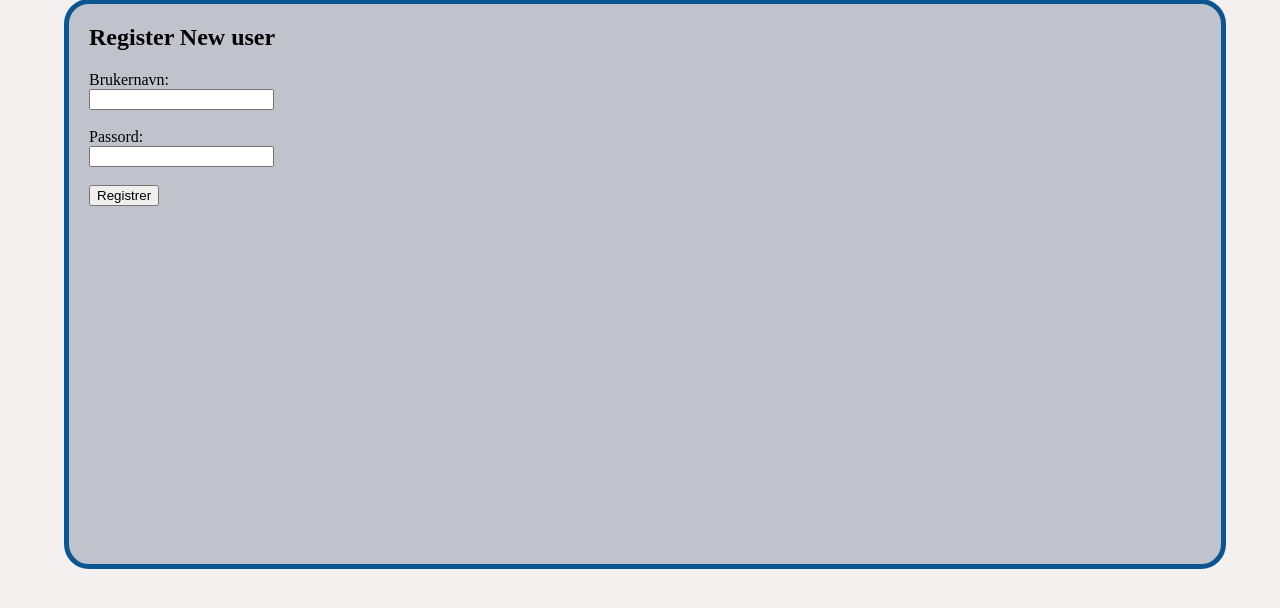
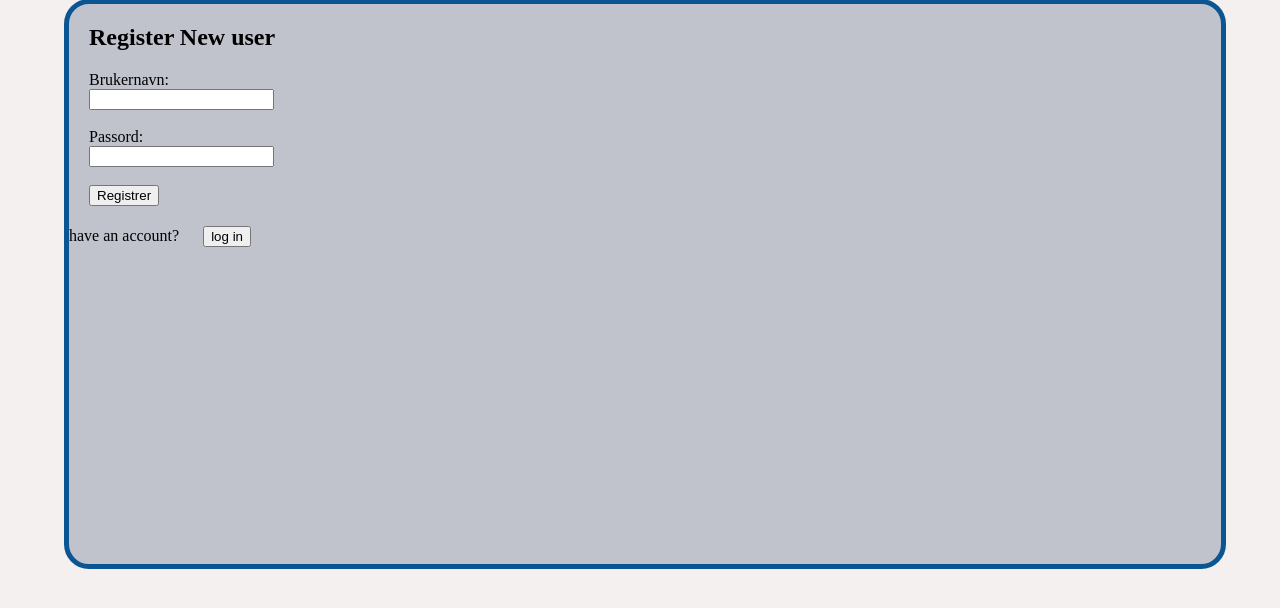
Before and after one commit to sebrai/trivia_bot, a Flask app: page /new_user in a window 1280 px wide. Shown: the part 121-729 px from the top of the page. Run offline with Flask 3, Linux system fonts and the light colour scheme.

Commit message:
added a link to go back to login from register page

```diff
--- a/templates/registrer.html
+++ b/templates/registrer.html
@@ -20,6 +20,8 @@
 
             <button type="submit">Registrer</button>
         </form>
+        have an account?
+        <a href="{{url_for('login')}}"><button>log in</button></a>
     </main>
 
 
```
